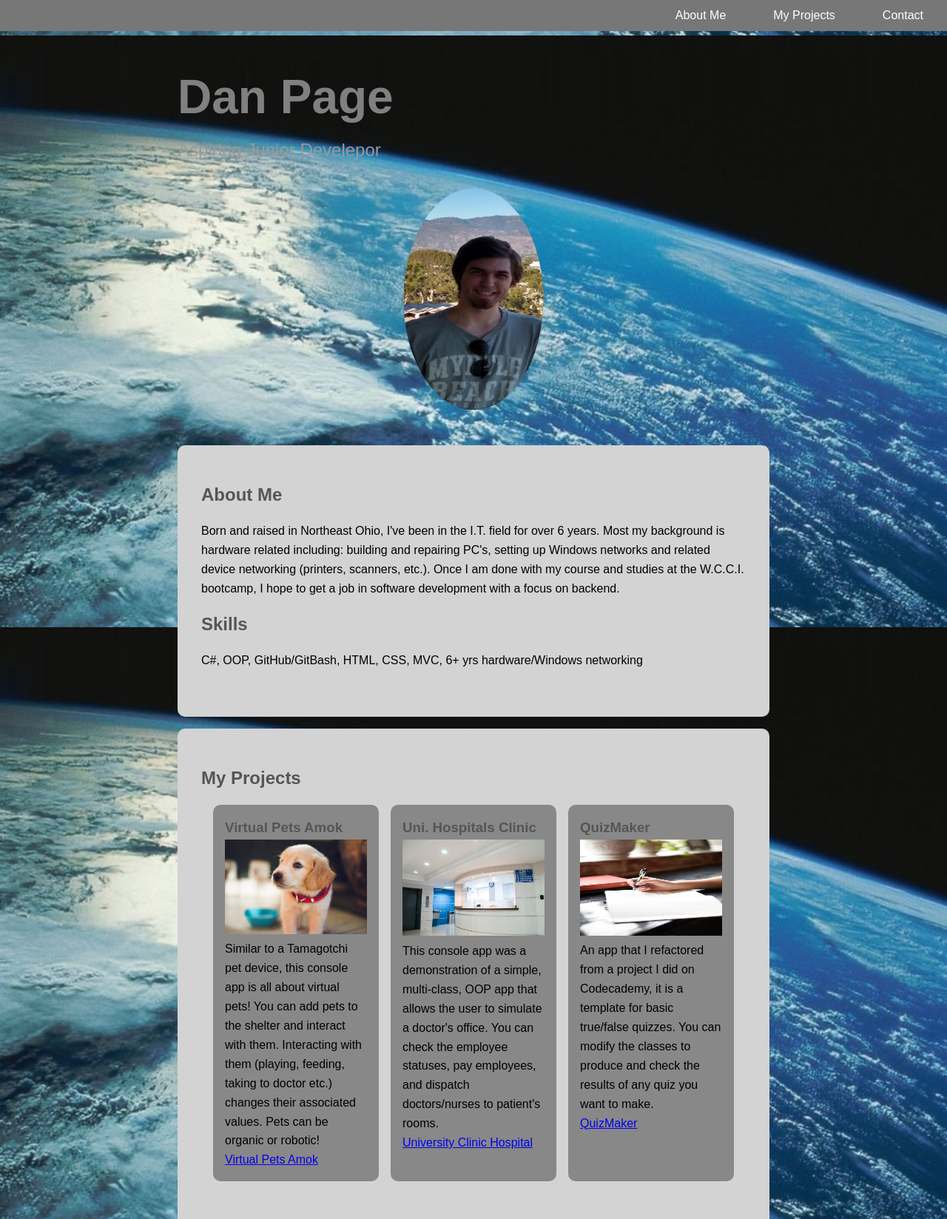
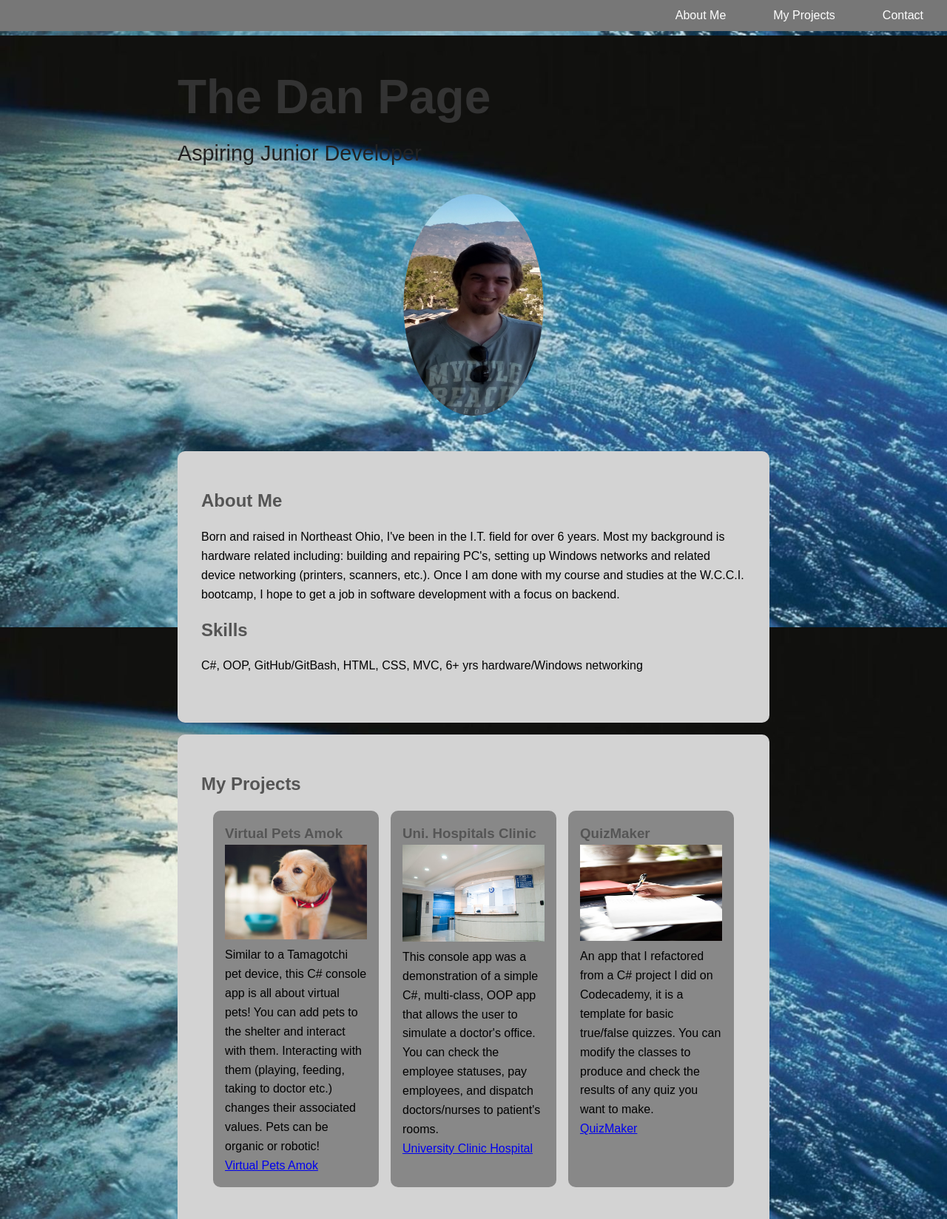
Before and after one commit to drasmussen49/drasmussen49.github.io, a plain HTML site: page index.html in a window 1280 px wide. Shown: the top 1648 px of the page at 74% size. Drawn offline with Linux system fonts and the light colour scheme.

Commit message:
Updated a few more links and spellchecked

```diff
--- a/index.html
+++ b/index.html
@@ -10,8 +10,8 @@
 </head>
 <body>
     <header>
-        <h1>Dan Page</h1>
-        <span>Aspiring Junior Develepor</span>
+        <h1>The Dan Page</h1>
+        <span>Aspiring Junior Developer</span>
     </header>
 
     <div id="photoContainer">
@@ -30,19 +30,19 @@
                 <article>
                    <h3>Virtual Pets Amok</h3>
                    <img src="./images/pet.jfif" alt="No u">
-                   <p>Similar to a Tamagotchi pet device, this console app is all about virtual pets! You can add pets to the shelter and interact with them. Interacting with them (playing, feeding, taking to doctor etc.) changes their associated values. Pets can be organic or robotic!</p>
+                   <p>Similar to a Tamagotchi pet device, this C# console app is all about virtual pets! You can add pets to the shelter and interact with them. Interacting with them (playing, feeding, taking to doctor etc.) changes their associated values. Pets can be organic or robotic!</p>
                    <a href="https://github.com/drasmussen49/VirtualPetsAmok" target="_blank">Virtual Pets Amok</a>
                 </article>
                 <article>
                     <h3>Uni. Hospitals Clinic</h3>
                     <img src="./images/hospital.jfif" alt="No u">
-                    <p>This console app was a demonstration of a simple, multi-class, OOP app that allows the user to simulate a doctor's office. You can check the employee statuses, pay employees, and dispatch doctors/nurses to patient's rooms.</p>
+                    <p>This console app was a demonstration of a simple C#, multi-class, OOP app that allows the user to simulate a doctor's office. You can check the employee statuses, pay employees, and dispatch doctors/nurses to patient's rooms.</p>
                     <a href="https://github.com/drasmussen49/UniversityClinicHospital" target="_blank">University Clinic Hospital</a>
                  </article>
                  <article>
                     <h3>QuizMaker</h3>
                     <img id="quizPic" src="./images/quiz.jfif" alt="No u">
-                    <p>An app that I refactored from a project I did on Codecademy, it is a template for basic true/false quizzes. You can modify the classes to produce and check the results of any quiz you want to make.</p>
+                    <p>An app that I refactored from a C# project I did on Codecademy, it is a template for basic true/false quizzes. You can modify the classes to produce and check the results of any quiz you want to make.</p>
                     <a href="https://github.com/drasmussen49/CCMY_QuizMaker" target="_blank">QuizMaker</a>
                  </article>
             </div>
@@ -54,6 +54,9 @@
                 <li>Email: drasmussen49@gmail.com</li>
                 <li>
                     <a href="https://github.com/drasmussen49" target="_blank">GitHub</a>
+                </li>
+                <li>
+                    <a href="https://www.linkedin.com" target="_blank">LinkedIN</a>
                 </li>
             </ul>
         </section>
--- a/style.css
+++ b/style.css
@@ -19,7 +19,7 @@ body{
 }
 
 h1{
-    color: grey;
+    color: #333;
 }
 
 h2,h3{
@@ -40,8 +40,8 @@ header h1{
 }
 
 header span{
-    font-size: 1.5em;
-    color: #999;
+    font-size: 1.8em;
+    color: #222;
 }
 
 #photoContainer {
@@ -56,7 +56,6 @@ header span{
     width: 220px;
     height: 300px;
 }
-
 #quizPic {
     max-height: 130px;
 }
```
